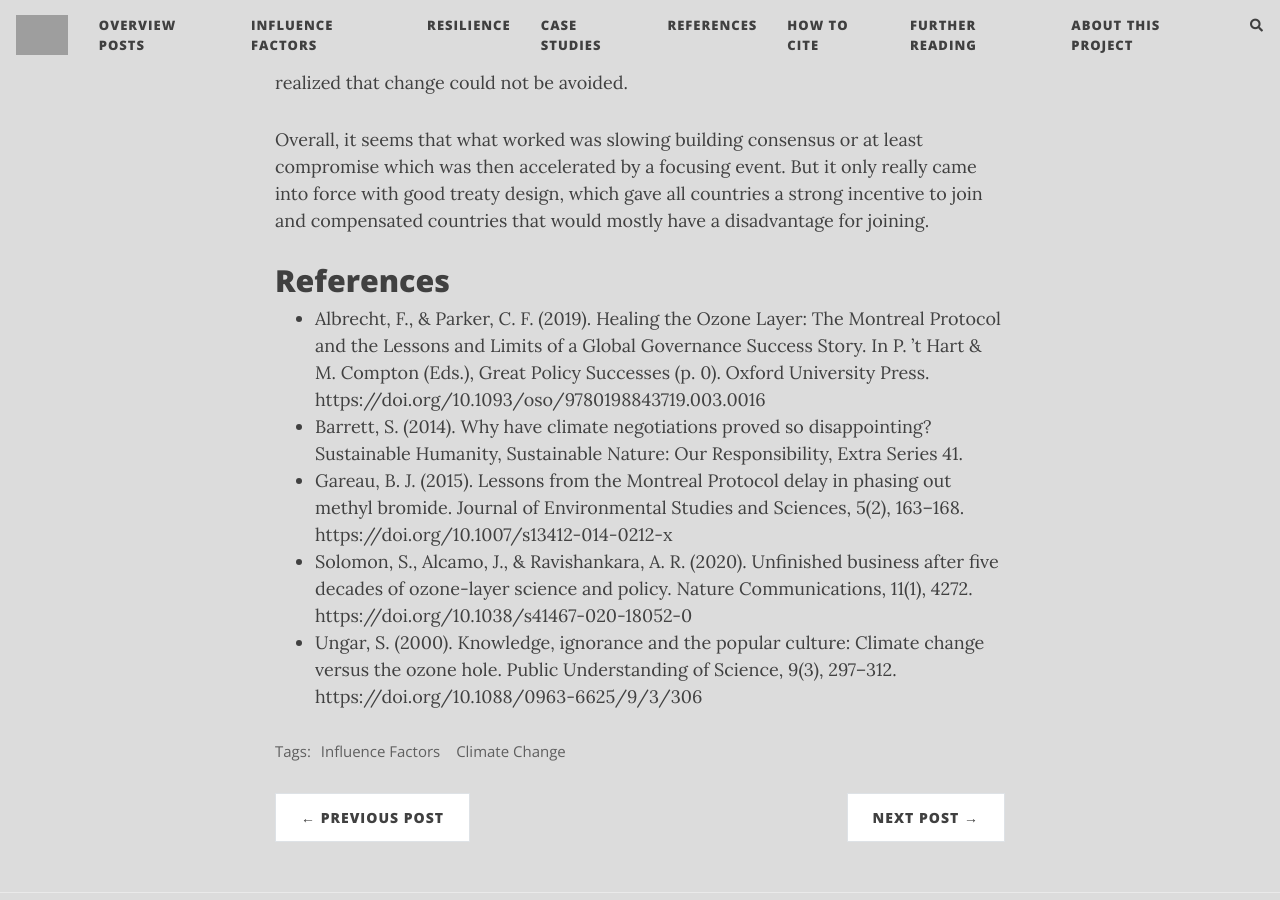
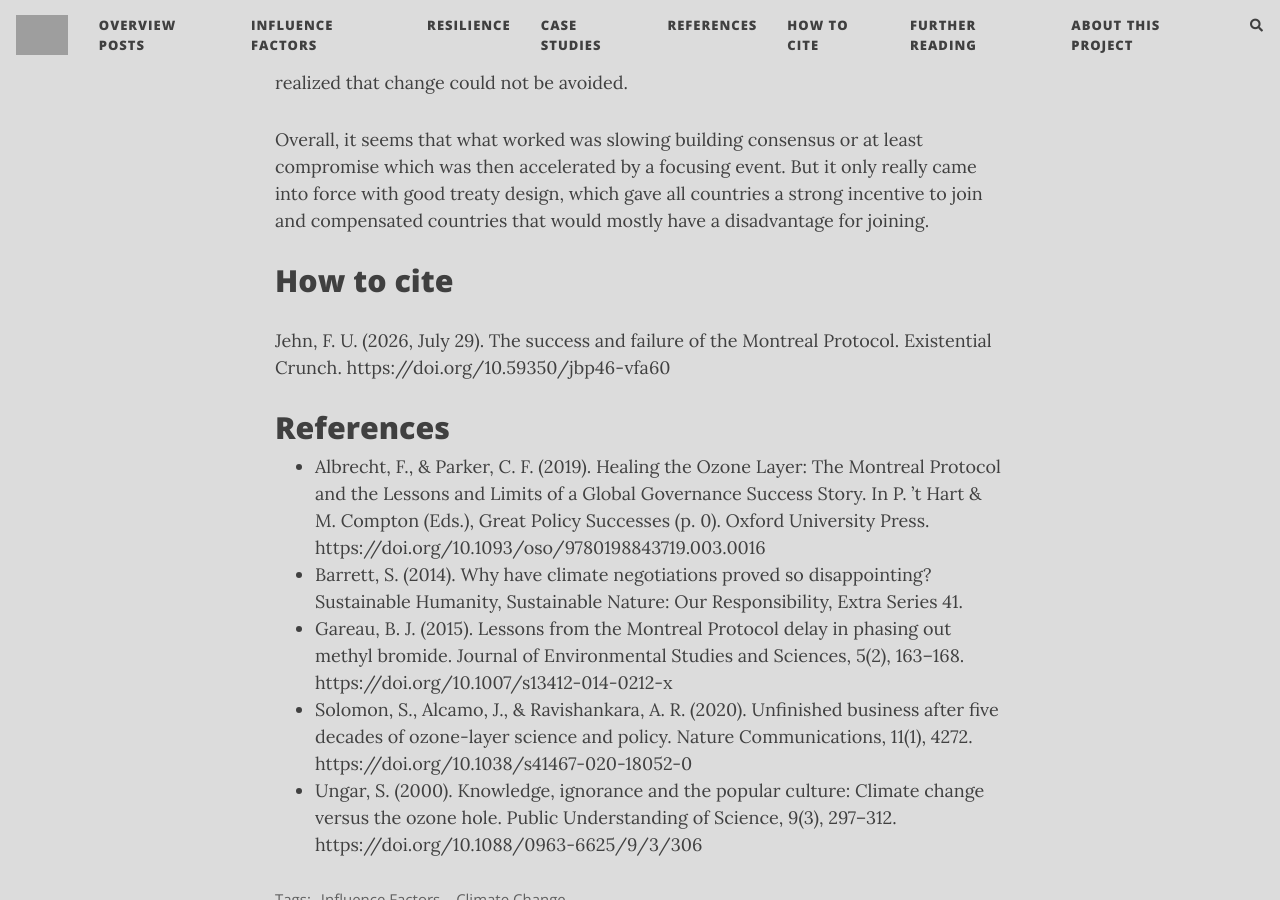
Before and after one commit to florianjehn/Societal_Collapse, a Jekyll site: the page built from _posts/2026-06-05-Montreal.md, in a window 1280 px wide and 900 px high, scrolled down 8171 px. Built offline with Jekyll 4.4.1, drawn with Linux system fonts in a browser that asks for light colours; nearby versions of some CDN libraries; comment, search, counter and statistics services are not loaded; some of the changed text lies outside the part shown; grey boxes are pictures that could not be loaded.

Commit message:
Update 2026-06-05-Montreal.md

```diff
--- a/_posts/2026-06-05-Montreal.md
+++ b/_posts/2026-06-05-Montreal.md
@@ -97,6 +97,9 @@ This movement to save the ozone layer was driven by a wide coalition of actors i
 
 Overall, it seems that what worked was slowing building consensus or at least compromise which was then accelerated by a focusing event. But it only really came into force with good treaty design, which gave all countries a strong incentive to join and compensated countries that would mostly have a disadvantage for joining.
 
+# How to cite
+Jehn, F. U. (2026, July 29). The success and failure of the Montreal Protocol. Existential Crunch. https://doi.org/10.59350/jbp46-vfa60
+
 # References
 * Albrecht, F., & Parker, C. F. (2019). Healing the Ozone Layer: The Montreal Protocol and the Lessons and Limits of a Global Governance Success Story. In P. ’t Hart & M. Compton (Eds.), Great Policy Successes (p. 0). Oxford University Press. https://doi.org/10.1093/oso/9780198843719.003.0016
 * Barrett, S. (2014). Why have climate negotiations proved so disappointing? Sustainable Humanity, Sustainable Nature: Our Responsibility, Extra Series 41.
```
